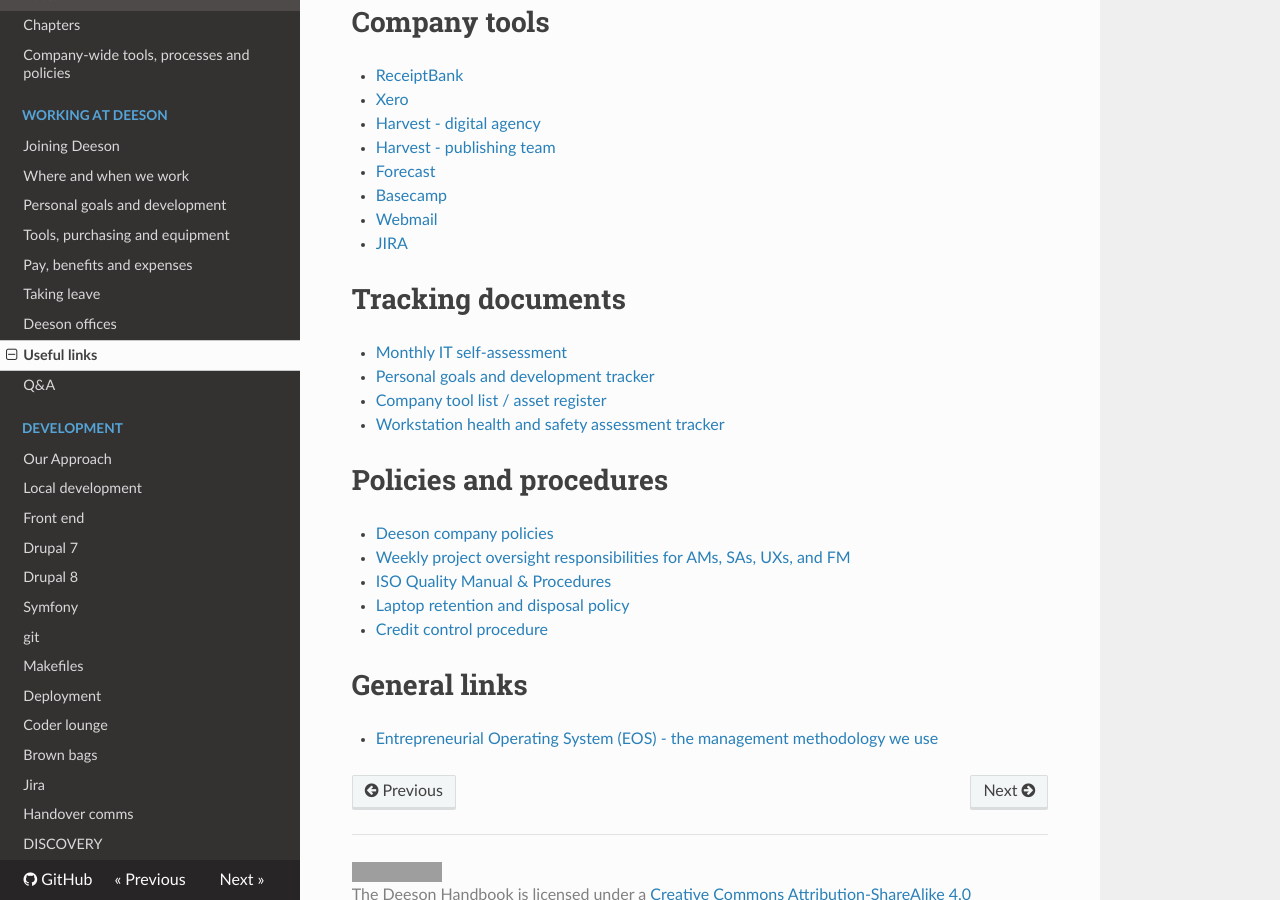
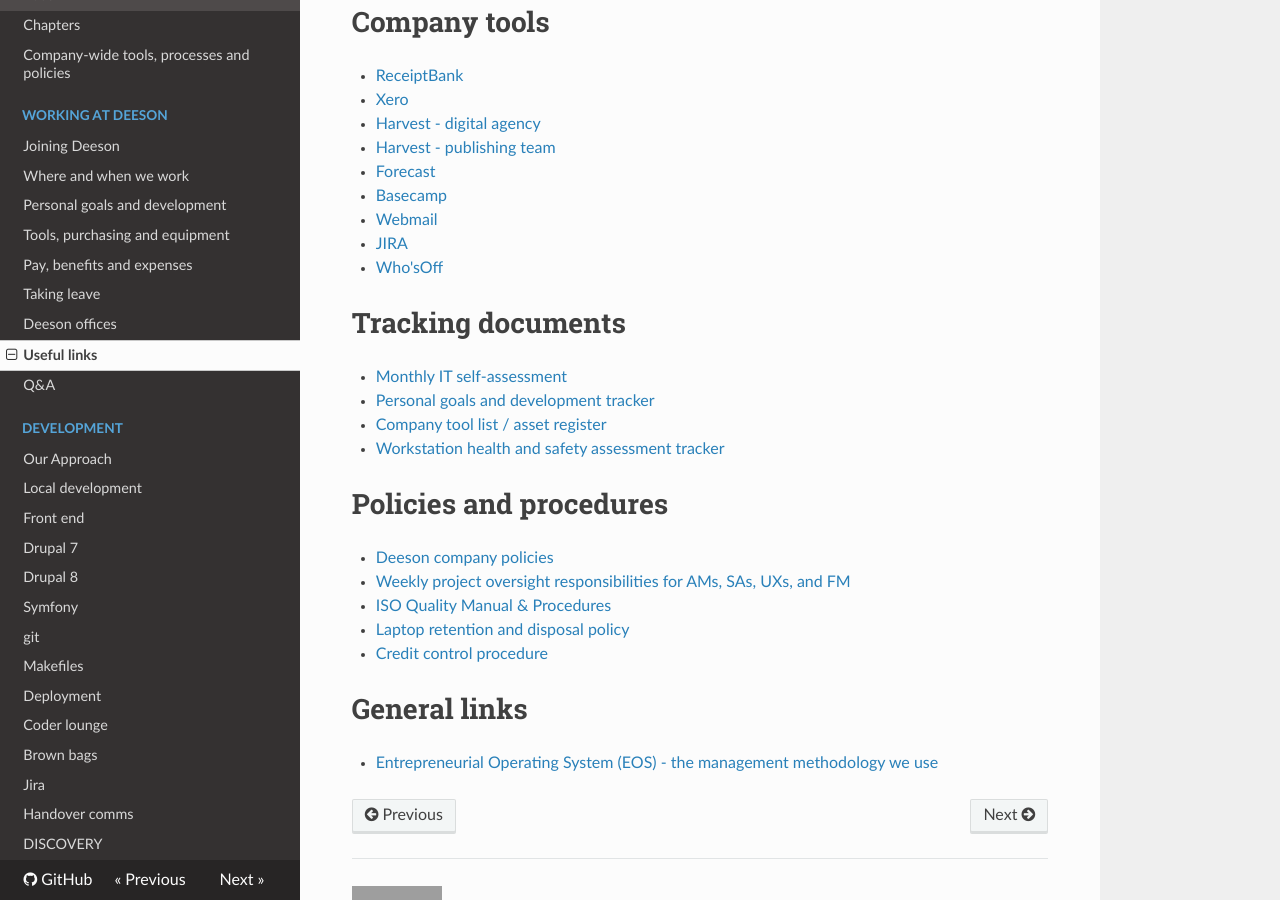
Before and after one commit to teamdeeson/codex, an MkDocs documentation site: the page built from docs/working-at-deeson/useful-links.md, in a window 1280 px wide and 900 px high, scrolled down 410 px. Built offline with MkDocs 1.6.1, drawn with Linux system fonts in a browser that asks for light colours; nearby versions of some CDN libraries; old or Windows-style settings are respelled for this version of MkDocs; grey boxes are pictures that could not be loaded.

Commit message:
Update useful-links.md

```diff
--- a/docs/working-at-deeson/useful-links.md
+++ b/docs/working-at-deeson/useful-links.md
@@ -20,6 +20,7 @@
 - [Basecamp](https://basecamp.com/1992881/)
 - [Webmail](https://apps.rackspace.com/index.php)
 - [JIRA](https://deeson.atlassian.net/login)
+- [Who'sOff](http://www.whosoff.com)
 
 #Tracking documents
 
```
